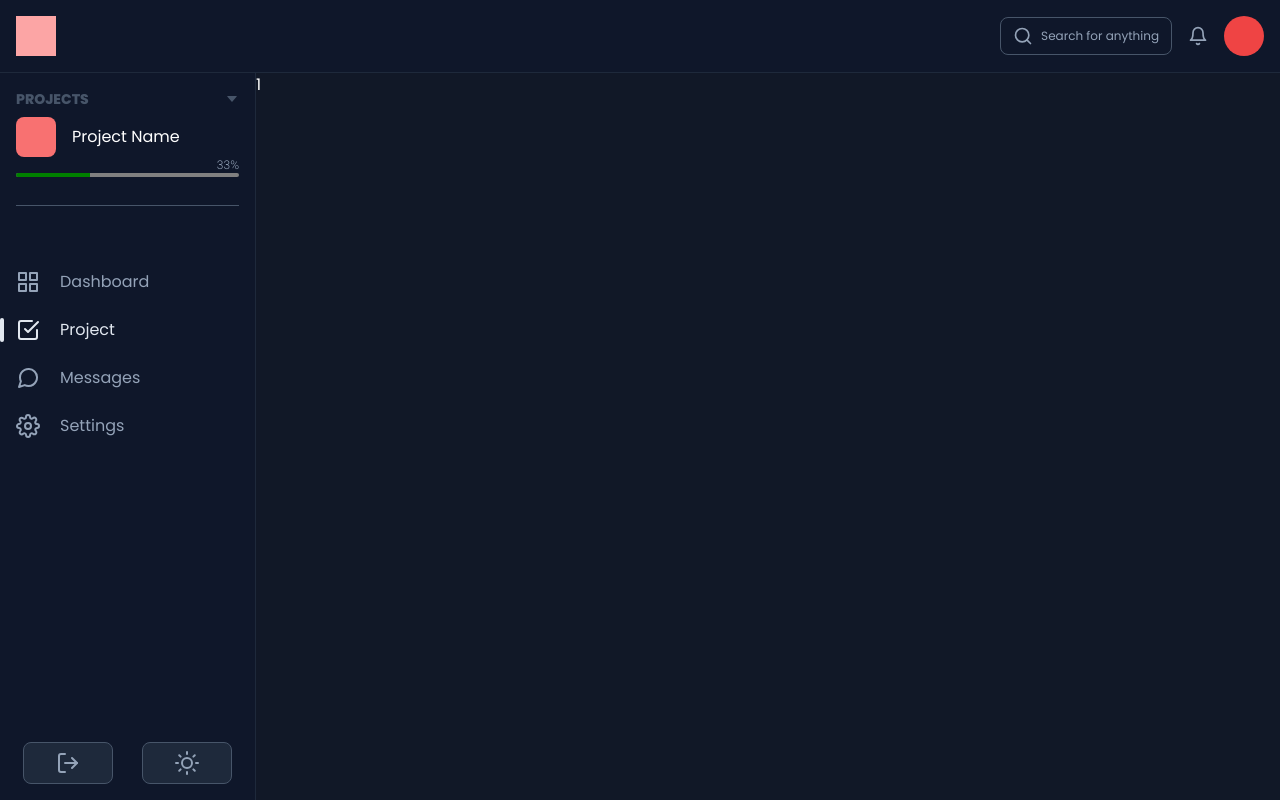
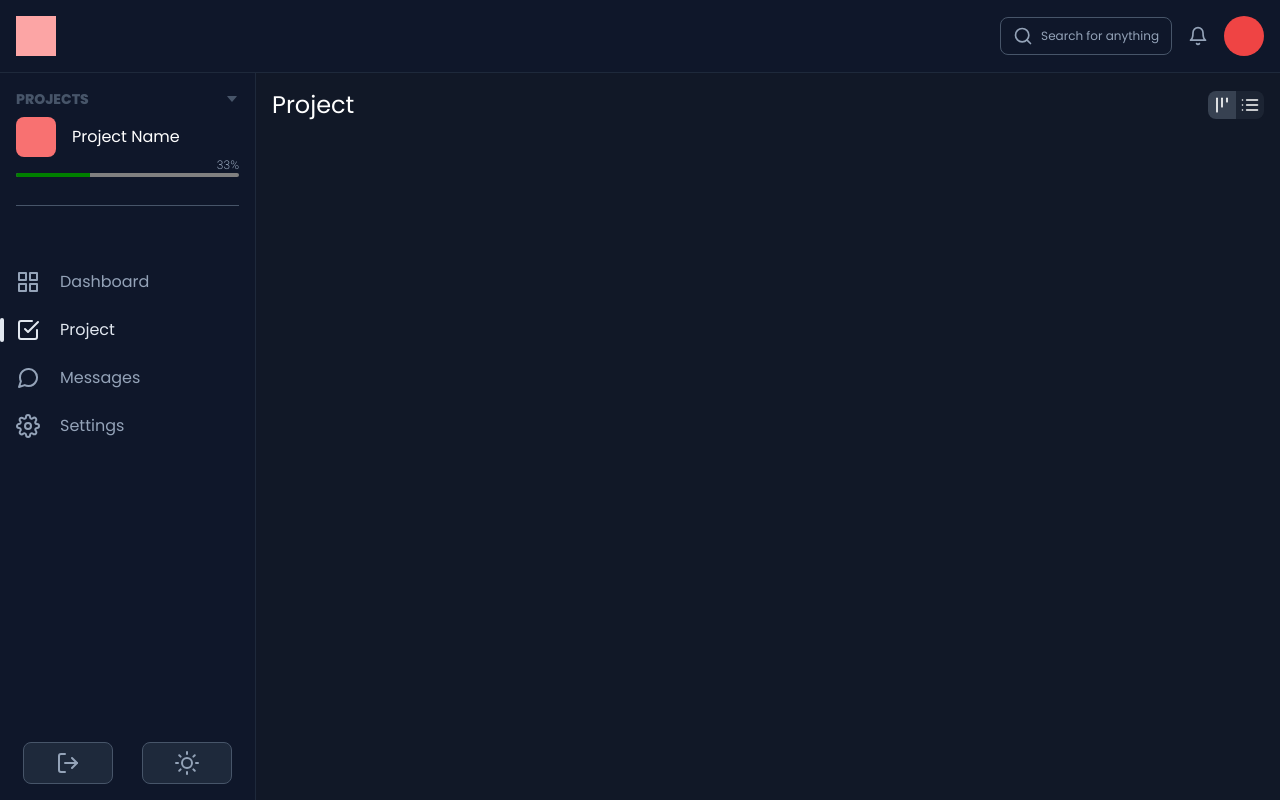
Before and after one commit to naqet/company-management-system, a Next.js app in the folder front/: page /project/1 in a window 1280 px wide. Built offline with nearby package versions, Linux system fonts and the light colour scheme; no server answers.

Commit message:
feat(projectPage): Add title and view options

```diff
--- a/front/app/(app)/page.tsx
+++ b/front/app/(app)/page.tsx
@@ -1,4 +1,3 @@
-import Link from "next/link";
 import ProjectPreview from "../../components/ProjectPreview";
 import { Project } from "../../types/Project";
 
--- a/front/app/(app)/project/[projectId]/page.tsx
+++ b/front/app/(app)/project/[projectId]/page.tsx
@@ -1,7 +1,16 @@
+import KanbanViewSettings from "../../../../components/KanbanViewSettings";
+
 export default function ProjectPage({
   params,
 }: {
   params: { projectId: number };
 }) {
-  return <h1>{params.projectId}</h1>;
+  return (
+    <main className="p-4 grid w-full">
+      <div className="flex justify-between items-center h-fit">
+        <h1 className="text-2xl">Project</h1>
+        <KanbanViewSettings />
+      </div>
+    </main>
+  );
 }
--- /dev/null
+++ b/front/components/KanbanViewSettings/index.tsx
@@ -0,0 +1,63 @@
+"use client";
+
+import { useState } from "react";
+import { FiBarChart, FiList } from "react-icons/fi";
+
+export default function KanbanViewSettings() {
+  const [listView, setListView] = useState<boolean>(
+    typeof document !== "undefined" &&
+      !!document.documentElement
+        .querySelector("#js-kanban-board")
+        ?.getAttribute("data-list-view")
+  );
+
+  const handleViewChange = (viewName: "columns" | "list") => () => {
+    if (typeof document === "undefined") return;
+
+    switch (viewName) {
+      case "columns":
+        if (!listView) break;
+        document
+          .querySelector("#js-kanban-board")
+          ?.removeAttribute("data-list-view");
+        setListView(false);
+        break;
+      case "list":
+        if (listView) break;
+        document
+          .querySelector("#js-kanban-board")
+          ?.setAttribute("data-list-view", "true");
+
+        setListView(true);
+        break;
+      default:
+        break;
+    }
+  };
+  return (
+    <ul className="flex h-fit items-center">
+      <li className="grid w-fit">
+        <button
+          type="button"
+          title="Columns project view"
+          onClick={handleViewChange("columns")}
+          data-active={!listView}
+          className="rounded-l-lg dark:bg-gray-700 dark:bg-opacity-30 dark:hover:bg-opacity-40 dark:focus-visible:bg-opacity-40 transition-colors grid place-items-center p-1 text-xl dark:data-[active=true]:bg-gray-700"
+        >
+          <FiBarChart className="rotate-180" />
+        </button>
+      </li>
+      <li className="grid w-fit">
+        <button
+          type="button"
+          title="List project view"
+          onClick={handleViewChange("list")}
+          data-active={listView}
+          className="rounded-r-lg dark:bg-gray-700 dark:bg-opacity-30 dark:hover:bg-opacity-40 dark:focus-visible:bg-opacity-40 transition-colors grid place-items-center p-1 text-xl dark:data-[active=true]:bg-gray-700"
+        >
+          <FiList />
+        </button>
+      </li>
+    </ul>
+  );
+}
```
